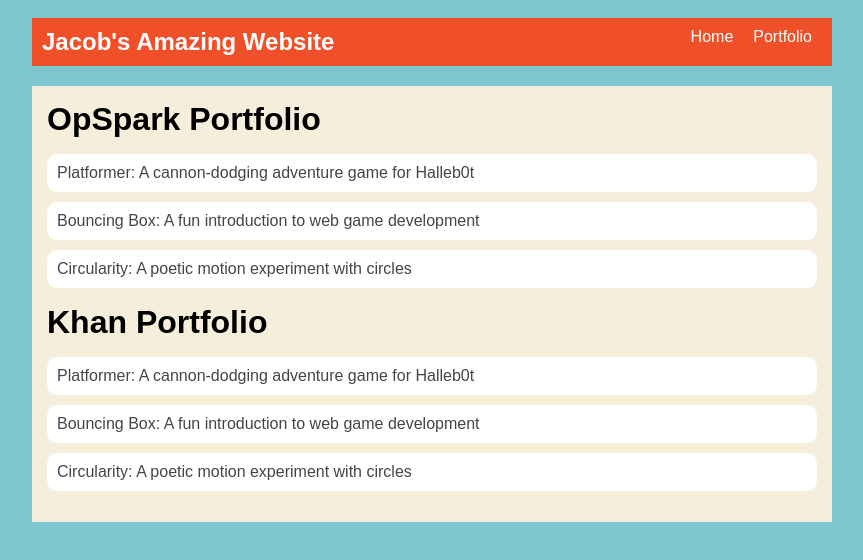
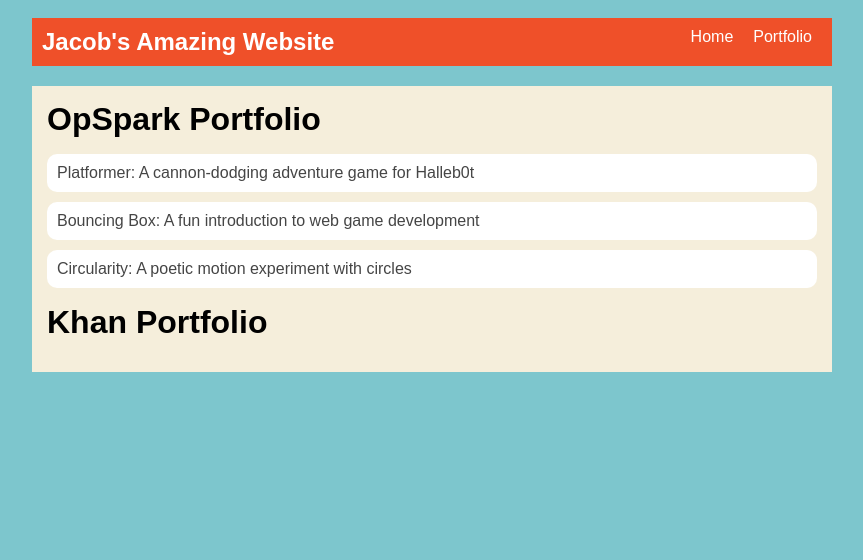
Before and after one commit to JacobSerigne/JacobSerigne.github.io, a plain HTML site: page portfolio.html in a window 1280 px wide. Shown: the whole page, without its empty margins (208-1071 px from the left). Drawn offline with Linux system fonts and the light colour scheme.

Commit message:
removing khan portfolio

```diff
--- a/portfolio.html
+++ b/portfolio.html
@@ -36,15 +36,6 @@
         </ul>
          <h1>Khan Portfolio</h1>
     <ul id="portfolio">
-    <li>
-        <a href="fsd-projects/platformer/">Platformer: A cannon-dodging adventure game for Halleb0t</a>
-        </li>
-        <li>
-        <a href="fsd-projects/bouncing-box/">Bouncing Box: A fun introduction to web game development</a>
-        </li>
-        <li>
-        <a href="fsd-projects/circularity/">Circularity: A poetic motion experiment with circles</a>
-        </li>
         </ul>
       </main>
     </div>
```
